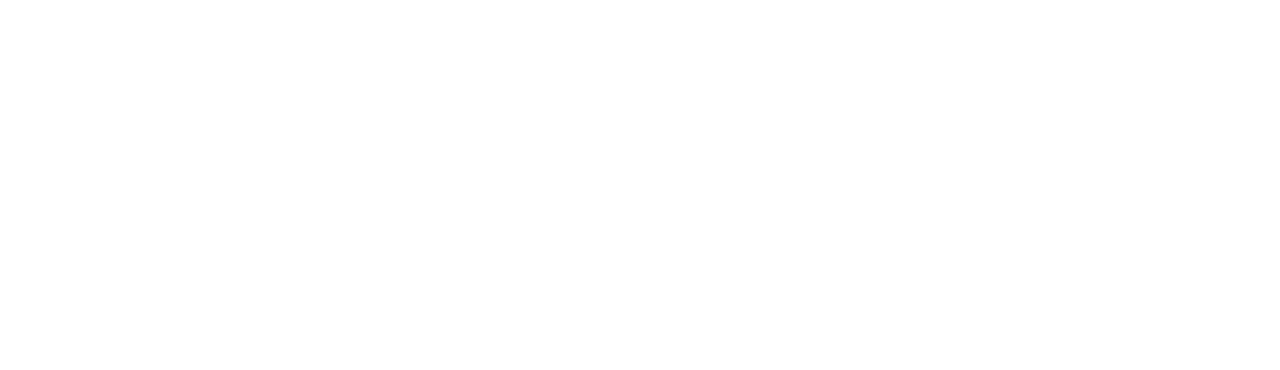
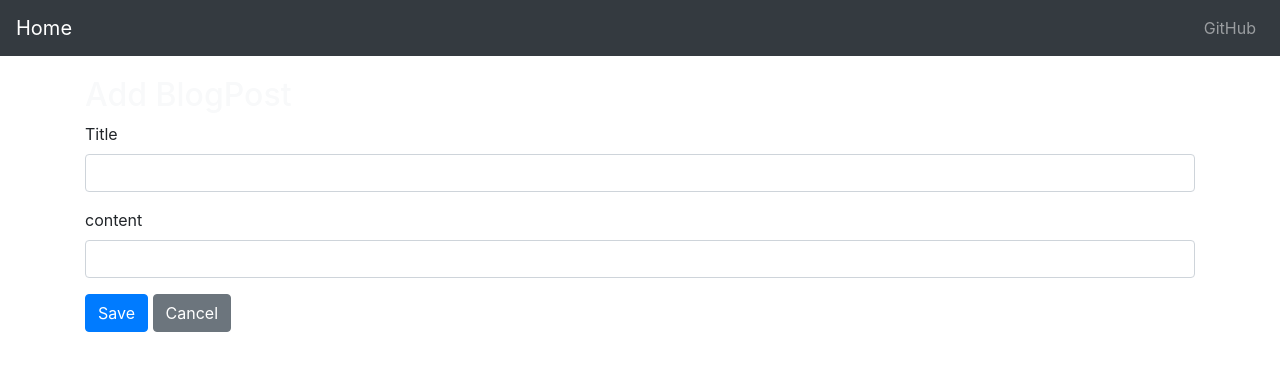
Before and after one commit to rgosik/ZESPOLOWY_Java_Spring_JS_React, a React (Create React App) app in the folder ZespolowyBlog/app/: page /blogPosts/new in a window 1280 px wide. Shown: the top 370 px of the page. Built offline with nearby package versions, Linux system fonts and the light colour scheme.

Commit message:
added BlogPosts

```diff
--- a/ZespolowyBlog/app/public/index.html
+++ b/ZespolowyBlog/app/public/index.html
@@ -23,7 +23,7 @@
       work correctly both with client-side routing and a non-root public URL.
       Learn how to configure a non-root public URL by running `npm run build`.
     -->
-    <title>React App</title>
+    <title>Blog App</title>
   </head>
   <body>
     <noscript>You need to enable JavaScript to run this app.</noscript>
--- a/ZespolowyBlog/app/src/App.js
+++ b/ZespolowyBlog/app/src/App.js
@@ -3,8 +3,11 @@ import './App.css';
 
 import { BrowserRouter as Router, Route, Switch } from 'react-router-dom';
 import Home from './Home';
-import GroupList from './BlogList';
-import GroupEdit from './BlogEdit';
+import BlogList from './BlogList';
+import BlogEdit from './BlogEdit';
+import BlogPostList from './BlogPostList';
+import BlogPostEdit from './BlogPostEdit';
+
 import { CookiesProvider } from 'react-cookie';
 
 
@@ -15,8 +18,11 @@ class App extends Component {
                 <Router>
                     <Switch>
                         <Route path='/' exact={true} component={Home}/>
-                        <Route path='/blogs' exact={true} component={GroupList}/>
-                        <Route path='/blogs/:id' component={GroupEdit}/>
+                        <Route path='/blogs' exact={true} component={BlogList}/>
+                        <Route path='/blogs/:id' component={BlogEdit}/>
+
+                        <Route path='/blogPosts' exact={true} component={BlogPostList}/>
+                        <Route path='/blogPosts/:id' component={BlogPostEdit}/>
                     </Switch>
                 </Router>
             </CookiesProvider>
--- a/ZespolowyBlog/app/src/BlogList.js
+++ b/ZespolowyBlog/app/src/BlogList.js
@@ -56,6 +56,7 @@ class BlogList extends Component {
 //          }
 
         const groupList = blogs.map(blog => {
+            //if(blog.description == 'dem'){
             return <tr key={blog.id}>
                 <td style={{whiteSpace: 'nowrap'}}>{blog.name}</td>
                 <td>{blog.subject}</td>
--- /dev/null
+++ b/ZespolowyBlog/app/src/BlogPostEdit.js
@@ -0,0 +1,116 @@
+import React, { Component } from 'react';
+import { Link, withRouter } from 'react-router-dom';
+import { Button, Container, Form, FormGroup, Input, Label } from 'reactstrap';
+import AppNavbar from './AppNavbar';
+import { instanceOf } from 'prop-types';
+import { Cookies, withCookies } from 'react-cookie';
+
+class BlogPostEdit extends Component {
+    static propTypes = {
+        cookies: instanceOf(Cookies).isRequired
+    };
+
+    emptyItem = {
+        title: '',
+        content: '',
+        creationDate:''
+    };
+
+    constructor(props) {
+        super(props);
+        const {cookies} = props;
+        this.state = {
+            item: this.emptyItem,
+            csrfToken: cookies.get('XSRF-TOKEN')
+        };
+        this.handleChange = this.handleChange.bind(this);
+        this.handleSubmit = this.handleSubmit.bind(this);
+    }
+
+    async componentDidMount() {
+        if (this.props.match.params.id !== 'new') {
+            try {
+                const blog = await (await fetch(`http://localhost:8080/blogPosts/${this.props.match.params.id}`, {credentials: 'include'})).json();
+                this.setState({item: blog});
+            } catch (error) {
+                this.props.history.push('/blogPosts');
+            }
+        }
+    }
+
+    handleChange(event) {
+        const target = event.target;
+        const value = target.value;
+        const name = target.name;
+        let item = {...this.state.item};
+        item[name] = value;
+        if(item.creationDate === '') {
+            const currentDate =  new Date();
+            const datetime = currentDate.getFullYear() + "-0" + (currentDate.getMonth()+1)+ "-" + currentDate.getDate();
+            item.creationDate = datetime;
+        }
+        this.setState({item});
+    }
+
+    async handleSubmit(event) {
+        event.preventDefault();
+        const {item, csrfToken} = this.state;
+        if (this.props.match.params.id !== 'new') {
+            await fetch(`http://localhost:8080/blogPosts/${this.props.match.params.id}`, {
+                method: 'PUT',
+                headers: {
+                    'X-XSRF-TOKEN': csrfToken,
+                    'Accept': 'application/json',
+                    'Content-Type': 'application/json'
+                },
+                body: JSON.stringify(item),
+                credentials: 'include'
+            });
+            this.props.history.push('/blogPosts');
+        } else {
+            await fetch(`http://localhost:8080/blogPosts`, {
+                method: 'POST',
+                headers: {
+                    'X-XSRF-TOKEN': csrfToken,
+                    'Accept': 'application/json',
+                    'Content-Type': 'application/json'
+                },
+                body: JSON.stringify(item),
+                credentials: 'include',
+
+            });
+            this.props.history.push('/blogPosts');
+        }
+    }
+
+    render() {
+        const {item} = this.state;
+        const titles = <h2>{item.id ? 'Edit BlogPost' : 'Add BlogPost'}</h2>;
+        return <div>
+            <AppNavbar/>
+            <Container>
+                {titles}
+                <Form onSubmit={this.handleSubmit}>
+                    <FormGroup>
+                        <Label for="title">Title</Label>
+                        <Input type="text" name="title" id="title" value={item.title || ''}
+                               onChange={this.handleChange} autoComplete="title"/>
+                    </FormGroup>
+                    <FormGroup>
+                        <Label for="content">content</Label>
+                        <Input type="text" name="content" id="content" value={item.content || ''}
+                               onChange={this.handleChange} autoComplete="content"/>
+                    </FormGroup>
+
+
+                    <FormGroup>
+                        <Button color="primary" type="submit">Save</Button>{' '}
+                        <Button color="secondary" tag={Link} to="/blogPosts">Cancel</Button>
+                    </FormGroup>
+                </Form>
+            </Container>
+        </div>
+    }
+}
+
+export default withCookies(withRouter(BlogPostEdit));
--- /dev/null
+++ b/ZespolowyBlog/app/src/BlogPostList.js
@@ -0,0 +1,111 @@
+import React, { Component } from 'react';
+import { Button, ButtonGroup, Container, Table } from 'reactstrap';import AppNavbar from './AppNavbar';
+import { Link, withRouter } from 'react-router-dom';
+import { instanceOf } from 'prop-types';
+import { withCookies, Cookies } from 'react-cookie';
+import './css/BlogPostList.css';
+class BlogPostList extends Component {
+    static propTypes = {
+        cookies: instanceOf(Cookies).isRequired
+    };
+
+    constructor(props) {
+        super(props);
+        const {cookies} = props;
+        this.state = {
+            inputVal: '',
+            blogPosts: [],csrfToken: cookies.get('XSRF-TOKEN'), isLoading: true
+        };
+        this.remove = this.remove.bind(this);
+    }
+
+    componentDidMount() {
+
+        this.setState({isLoading: true});
+
+        fetch('http://localhost:8080/blogPosts', {credentials: 'include'})
+            .then(response => response.json())
+            .then(data =>{
+                console.log(data._embedded.blogPostList);
+                this.setState({blogPosts: data._embedded.blogPostList, isLoading: false})})
+            .catch(() => this.props.history.push('/blogPosts'));
+
+    }
+
+    async remove(id) {
+        await fetch(`http://localhost:8080/blogPosts/${id}`, {
+            method: 'DELETE',
+            headers: {
+                'X-XSRF-TOKEN': this.state.csrfToken,
+                'Accept': 'application/json',
+                'Content-Type': 'application/json'
+            },
+            credentials: 'include'
+        }).then(() => {
+            let updatedBlogs = [...this.state.blogPosts].filter(i => i.id !== id);
+            console.log(updatedBlogs);
+            this.setState({blogPosts: updatedBlogs});
+        });
+    }
+
+    render() {
+
+        //console.log(this.props.user);
+
+        const {blogPosts} = this.state;
+        //comment loading to see anything
+//        const {blogs, isLoading} = this.state;
+//          if (isLoading) {
+//              return <p>Loading...</p>;
+//          }
+
+        const groupList = blogPosts.map(blogPost => {
+            if(blogPost.title === this.state.inputVal){
+            return (
+            <div className="blog-post-wrapper" key={blogPost.id}>
+                <div className="title">{blogPost.title}</div>
+                <div className="content">{blogPost.content}</div>
+                <div className="creationDate">{blogPost.creationDate}</div>
+                <div>
+                    <ButtonGroup className="buttons-group">
+                        <Button size="sm" color="primary" tag={Link} to={"/blogPosts/" + blogPost.id}>Edit</Button>
+                        <Button className="delete-button" size="sm" color="danger" onClick={() => this.remove(blogPost.id)}>Delete</Button>
+                    </ButtonGroup>
+                </div>
+            </div>
+            )
+        }});
+
+        return (
+
+            <div>
+                <AppNavbar/>
+                <div className="input-with-text"><span>Znajdź posty na blogu </span>
+                    <input id="value"
+                           type="text"
+                           onChange={(evt) => {
+                               this.setState({
+                                   inputVal : evt.target.value
+                               });
+                               console.log(evt.target.value);
+                           }}
+                    />
+                </div>
+                <Container>
+                    <div className="float-right">
+                        <Button color="success" tag={Link} to="/blogPosts/new">Add Post</Button>
+                    </div>
+                    <h3>Blog posts</h3>
+
+
+                        <div className="holder">
+                        {groupList}
+                        </div>
+
+                </Container>
+            </div>
+        );
+    }
+}
+
+export default withCookies(withRouter(BlogPostList));
--- a/ZespolowyBlog/app/src/Home.js
+++ b/ZespolowyBlog/app/src/Home.js
@@ -50,6 +50,7 @@ class Home extends Component {
     }
 
     render() {
+        console.log(this.state.user);
         const message = this.state.user ?
             <h2>Welcome, {this.state.user.name}!</h2> :
             <p>Please log in to manage your blogs.</p>;
@@ -57,6 +58,8 @@ class Home extends Component {
         const button = this.state.isAuthenticated ?
             <div>
                 <Button color="warning"><Link to="/blogs">Manage your Blogs</Link></Button>
+                <br/>
+                <Button color="warning"><Link to="/blogPosts">Manage your BlogPosts</Link></Button>
                 <br/>
                 <Button color="primary" onClick={this.logout}>Logout</Button>
             </div> :
--- /dev/null
+++ b/ZespolowyBlog/app/src/css/BlogPostList.css
@@ -0,0 +1,32 @@
+.holder {
+    width: 950px;
+    margin: 30px auto;
+    background: lightgray;
+}
+.blog-post-wrapper {
+    border: 1px solid gray;
+    margin: 20px 0;
+}
+.title {
+    text-align: center;
+    font-size: 20px;
+}
+.content {
+    padding: 3px 10px;
+}
+.creationDate {
+    text-align: right;
+    font-size: 12px;
+}
+.delete-button {
+    vertical-align: center;
+}
+.buttons-group {
+    height: 30px;
+    display: flex;
+    align-content: space-between;
+}
+.input-with-text{
+    width: 350px;
+    margin: 15px auto;
+}
```
Also changed, not shown: 2 other files (tests, documents, lock files or other folders).
